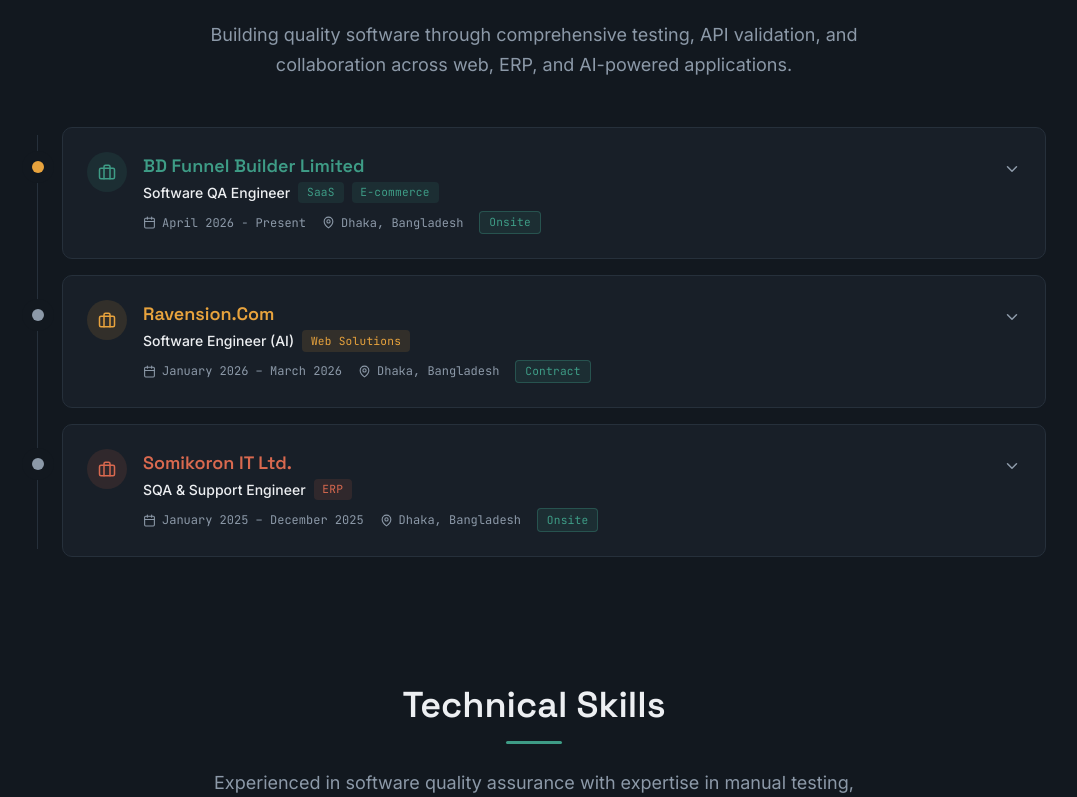
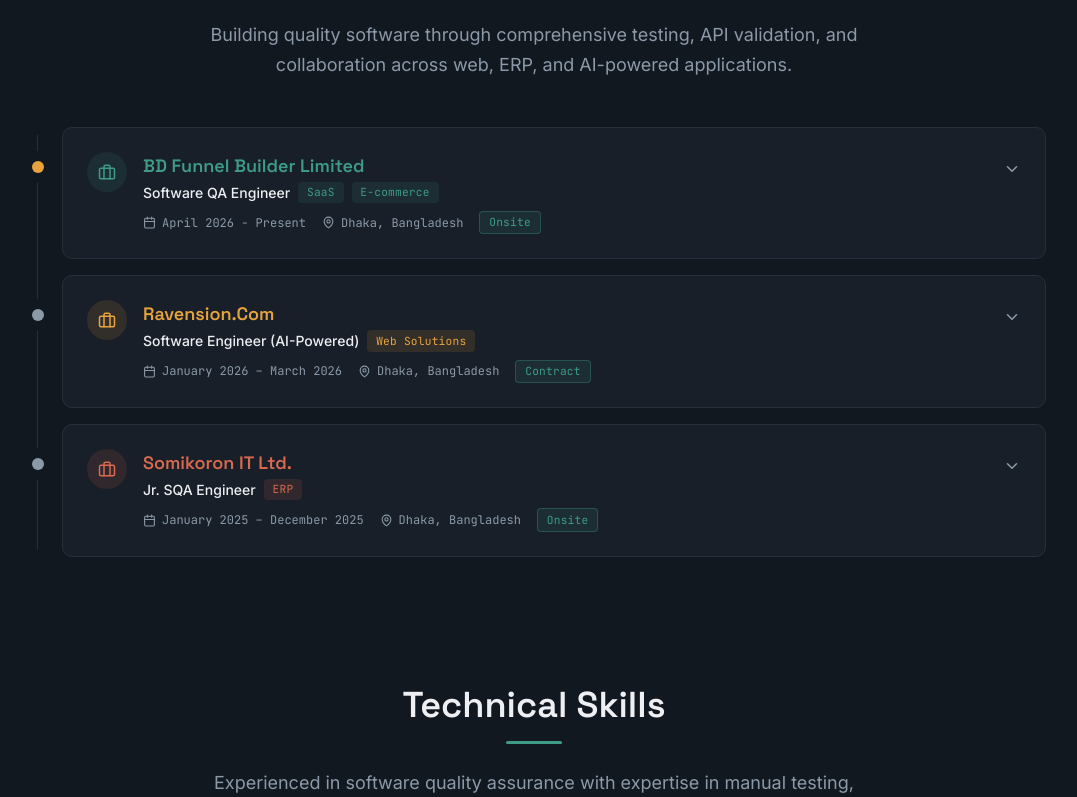
Before and after one commit to fer-doushasan/my_portfolio, a Next.js app: page / in a window 1280 px wide. Shown: the part 1581-2378 px from the top of the page, without its empty margins (106-1183 px from the left). Built offline with nearby package versions, Linux system fonts and the light colour scheme.

Commit message:
update cv

```diff
--- a/src/app/page.tsx
+++ b/src/app/page.tsx
@@ -26,7 +26,7 @@
   },
   {
     company: "Ravension.Com",
-    role: "Software Engineer (AI)",
+    role: "Software Engineer (AI-Powered)",
     period: "January 2026 – March 2026",
     location: "Dhaka, Bangladesh",
     type: "Contract",
@@ -44,7 +44,7 @@
   },
   {
     company: "Somikoron IT Ltd.",
-    role: "SQA & Support Engineer",
+    role: "Jr. SQA Engineer",
     period: "January 2025 – December 2025",
     location: "Dhaka, Bangladesh",
     type: "Onsite",
@@ -518,7 +518,8 @@
               Ferdous Hasan
             </h1>
             <p className="font-display mt-3 text-xl md:text-2xl font-semibold" style={{ color: "var(--teal)" }}>
-              Software Quality Assurance Engineer
+              <span className="md:hidden">Software QA Engineer</span>
+              <span className="hidden md:inline">Software Quality Assurance Engineer</span>
             </p>
             <p className="mt-6 max-w-2xl text-lg md:text-xl leading-relaxed" style={{ color: "var(--ink-dim)" }}>
               Transforming complex software into reliable products through thorough testing, defect analysis, and collaborative quality assurance. Committed to delivering seamless digital experiences with precision and care.
```
Also changed, not shown: 2 other files (tests, documents, lock files or other folders).
